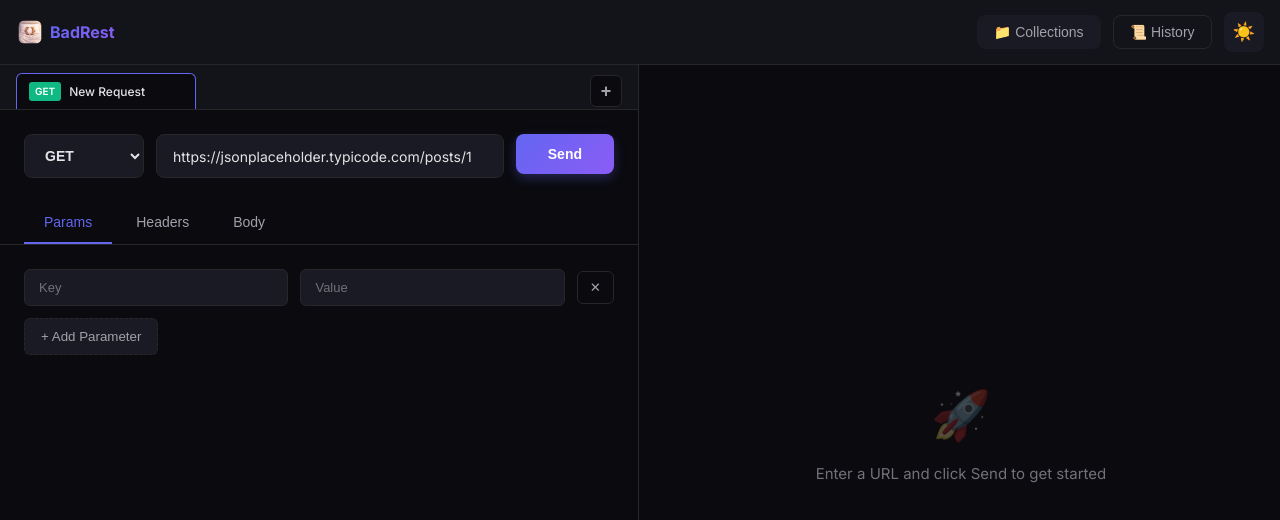
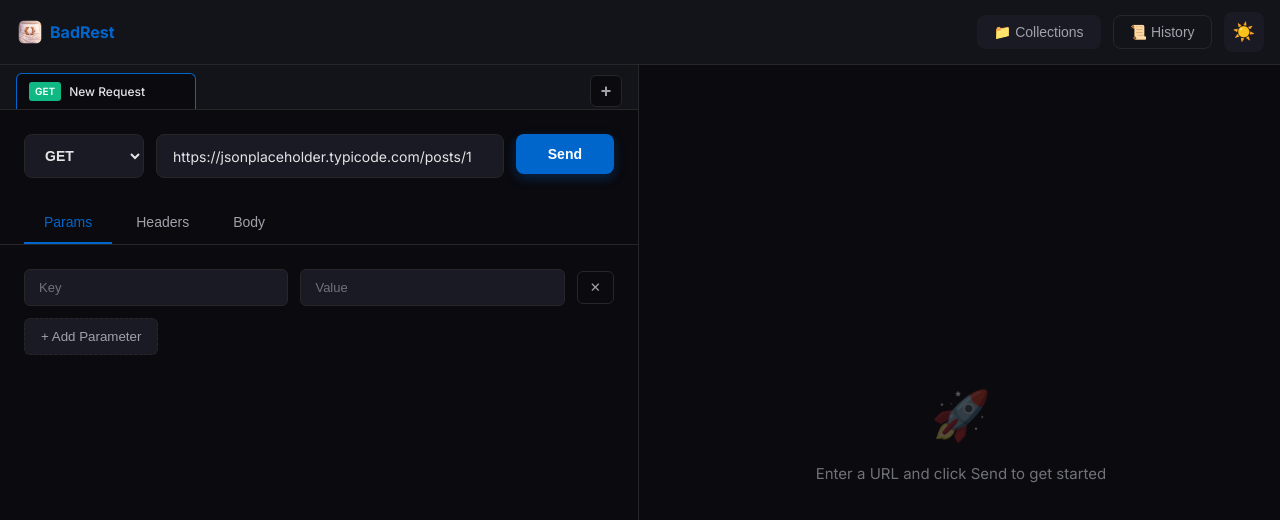
Before and after one commit to iskaelcom/badrest, a React (Vite) app: page / in a window 1280 px wide. Shown: the top 520 px of the page. Built offline with nearby package versions, Linux system fonts and the light colour scheme.

Commit message:
style: Update primary and secondary accent colors and their derived UI element styles.

```diff
--- a/src/App.css
+++ b/src/App.css
@@ -5,9 +5,9 @@
   --bg-primary: #0a0a0f;
   --bg-secondary: #13131a;
   --bg-tertiary: #1a1a24;
-  --accent-primary: #6366f1;
-  --accent-secondary: #8b5cf6;
-  --accent-gradient: linear-gradient(135deg, #6366f1 0%, #8b5cf6 100%);
+  --accent-primary: #0066cc;
+  --accent-secondary: #004d99;
+  --accent-gradient: #0066cc;
   --text-primary: #e4e4e7;
   --text-secondary: #a1a1aa;
   --text-muted: #71717a;
@@ -210,7 +210,7 @@
 .method-select:focus {
   outline: none;
   border-color: var(--accent-primary);
-  box-shadow: 0 0 0 3px rgba(99, 102, 241, 0.1);
+  box-shadow: 0 0 0 3px rgba(0, 102, 204, 0.1);
 }
 
 .url-input {
@@ -239,7 +239,7 @@
 .url-input:focus {
   outline: none;
   border-color: var(--accent-primary);
-  box-shadow: 0 0 0 3px rgba(99, 102, 241, 0.1);
+  box-shadow: 0 0 0 3px rgba(217, 119, 6, 0.1);
   white-space: pre-wrap;
   word-break: break-all;
   overflow-y: auto;
@@ -371,12 +371,12 @@
   font-size: 14px;
   cursor: pointer;
   transition: all 0.2s ease;
-  box-shadow: 0 4px 12px rgba(99, 102, 241, 0.3);
+  box-shadow: 0 4px 12px rgba(0, 102, 204, 0.3);
 }
 
 .send-button:hover {
   transform: translateY(-1px);
-  box-shadow: 0 6px 16px rgba(99, 102, 241, 0.4);
+  box-shadow: 0 6px 16px rgba(0, 102, 204, 0.4);
 }
 
 .send-button:active {
@@ -411,7 +411,7 @@
 
 .tab:hover {
   color: var(--text-primary);
-  background: rgba(99, 102, 241, 0.05);
+  background: rgba(0, 102, 204, 0.05);
 }
 
 .tab.active {
@@ -504,7 +504,7 @@
 .key-value-input:focus {
   outline: none;
   border-color: var(--accent-primary);
-  box-shadow: 0 0 0 3px rgba(99, 102, 241, 0.1);
+  box-shadow: 0 0 0 3px rgba(217, 119, 6, 0.1);
 }
 
 .key-value-input::placeholder {
@@ -542,7 +542,7 @@
 .add-button:hover {
   border-color: var(--accent-primary);
   color: var(--accent-primary);
-  background: rgba(99, 102, 241, 0.05);
+  background: rgba(217, 119, 6, 0.05);
 }
 
 /* Body Editor */
@@ -597,7 +597,7 @@
 .body-textarea:focus {
   outline: none;
   border-color: var(--accent-primary);
-  box-shadow: 0 0 0 3px rgba(99, 102, 241, 0.1);
+  box-shadow: 0 0 0 3px rgba(217, 119, 6, 0.1);
 }
 
 /* Response Viewer */
```
